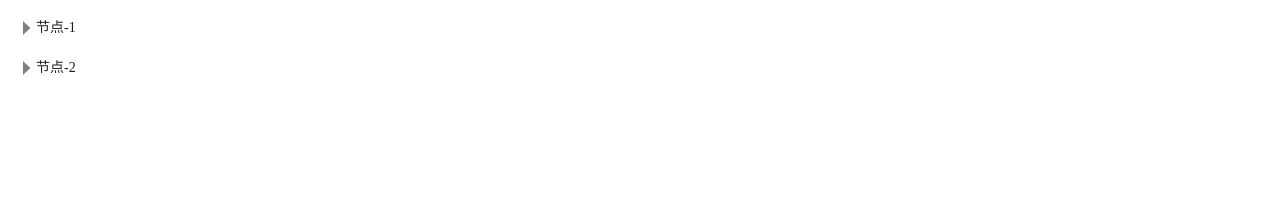
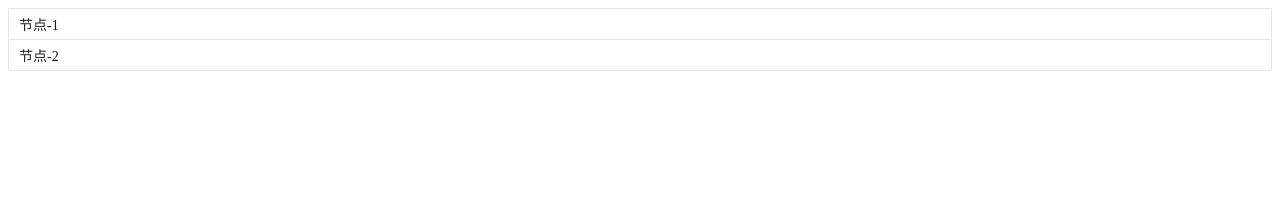
Before and after one commit to undefine4080/Wood-UI-React, a React (Vite) app: page /#/tree in a window 1280 px wide. Before the commit this address led to /#/checkbox. Shown: the top 218 px of the page. Built offline with nearby package versions, Linux system fonts and the light colour scheme.

Commit message:
refactor: make the Tree collapsable

```diff
--- a/src/components/Tree copy/Tree.tsx
+++ b/src/components/Tree copy/Tree.tsx
@@ -1,18 +1,19 @@
 import React, { useState } from 'react';
-import { propsTree, treeEvents, treeNodeData } from './type';
+import { propsTree } from './type';
 import TreeNode from './TreeNode';
 
 import './tree.less';
 
 // dfs
-const generateTreeNode = (node: any, events: treeEvents) => {
-    if (!node) return null;
+const generateTreeNode = (data: any, depth: number) => {
+    if (!data) return;
 
     return (
-        <TreeNode key={node.id} {...node} {...events}>
-            {node.children &&
-                node.children.map((child: any) =>
-                    generateTreeNode(child, events),
+        <TreeNode key={data.id} {...data} depth={depth}>
+            {Array.isArray(data.children) &&
+                data.children.length &&
+                data.children.map((child: any) =>
+                    generateTreeNode(child, depth + 1),
                 )}
         </TreeNode>
     );
@@ -22,19 +23,13 @@ const TreeContext = React.createContext<any>({});
 const Provider = TreeContext.Provider;
 
 function Tree(props: propsTree) {
-    const { data, onExpand, onCollapse, onSelect, selectable = false } = props;
-
-    const [selectNode, setSelectNode] = useState({});
-
-    const events: treeEvents = {};
-    onExpand && (events.onExpand = onExpand);
-    onCollapse && (events.onCollapse = onCollapse);
-    onSelect && (events.onSelect = onSelect);
+    const { data, selectable = false } = props;
 
     return (
         <div className='wdu-tree'>
-            <Provider value={{ data, selectable, selectNode, setSelectNode }}>
-                {data && data.map((item) => generateTreeNode(item, events))}
+            <Provider value={{ data }}>
+                {data.length &&
+                    data.map((nodeData) => generateTreeNode(nodeData, 0))}
             </Provider>
         </div>
     );
--- a/src/components/Tree copy/TreeNode.tsx
+++ b/src/components/Tree copy/TreeNode.tsx
@@ -1,108 +1,72 @@
-import React, { MouseEvent, useContext, useEffect, useState } from 'react';
-import { propsTreeNode, selectNodes, treeNodeData } from './type';
-import { Checkbox } from '@component/Checkbox/Checkbox';
+import {
+    LegacyRef,
+    useCallback,
+    useContext,
+    useEffect,
+    useRef,
+    useState,
+} from 'react';
 import { TreeContext } from './Tree';
 
-const nodeBase = 'wdu-tree__node';
-const labelBase = 'wdu-tree__node-label';
-const nodeStyleMap = {
-    base: nodeBase,
-    expand: `${nodeBase} ${nodeBase}-children--expand`,
-};
-const labelStyleMap = {
-    base: labelBase,
-    leaf: `${labelBase} ${labelBase}--leaf`,
-    open: `${labelBase} ${labelBase}--open`,
+const T = 'wdu-tree__node';
+const CONTAINER = {
+    EXPAND: 'auto',
+    COLLAPSE: '0',
 };
 
 function TreeNode(props: propsTreeNode) {
-    const {
-        id,
-        label,
-        children,
-        open = false,
-        onExpand,
-        onCollapse,
-        onSelect,
-        select = false,
-    } = props;
+    const { label, children, depth } = props;
 
     const { selectable, setSelectNode } = useContext(TreeContext);
 
-    const [nodeSelect, setNodeSelect] = useState(select);
-    const [nodeExpand, setNodeExpand] = useState(open);
-    const [nodeStyle, setNodeStyle] = useState(nodeStyleMap.base);
-    let [labelStyle, setLabelStyle] = useState(labelStyleMap.base);
-
-    const currentNode = { id, label };
+    const refNodeChild = useRef<HTMLDivElement>(null);
+    const lastNodeContainerHeight = useRef('');
+    const [expand, setExpand] = useState(false);
+    const [nodeContainerHeight, setNodeContainerHeight] = useState(
+        CONTAINER.COLLAPSE,
+    );
 
     useEffect(() => {
-        if (nodeExpand) {
-            setLabelStyle(labelStyleMap.open);
-            setNodeStyle(nodeStyleMap.expand);
+        if (expand) {
+            const childNodeCounts = children.length;
+            if (childNodeCounts) {
+                setNodeContainerHeight(
+                    lastNodeContainerHeight.current ||
+                        `${childNodeCounts * 30}px`,
+                );
+            }
         } else {
-            setNodeStyle(nodeStyleMap.base);
-            setLabelStyle(labelStyleMap.base);
+            if (refNodeChild.current) {
+                const { clientHeight } = refNodeChild.current;
+                if (clientHeight) {
+                    lastNodeContainerHeight.current =
+                        refNodeChild.current.style.height = `${clientHeight}px`;
+
+                    setTimeout(() => {
+                        setNodeContainerHeight('0');
+                    }, 50);
+                }
+            }
         }
-    }, [nodeExpand]);
-
-    if (!children) {
-        labelStyle = labelStyleMap.leaf;
-    }
-
-    const toggleNode = (e: MouseEvent) => {
-        e.stopPropagation();
-        if (!children) return;
-        setNodeExpand(!nodeExpand);
-        !nodeExpand
-            ? onExpand && onExpand(currentNode)
-            : onCollapse && onCollapse(currentNode);
-    };
-
-    const handleSelect = (checked: boolean, triggerByClick = true) => {
-        setSelectNode((prev: selectNodes) => {
-            let newState;
-            if (checked) {
-                newState = { ...prev, [id]: currentNode };
-            } else {
-                delete prev[id];
-                newState = { ...prev };
-            }
-
-            // if it is not called by parent selection,then call the user callback
-            if (triggerByClick) {
-                const selectedNodes: Array<treeNodeData> =
-                    Object.values(newState);
-                onSelect && onSelect(selectedNodes);
-            }
-
-            return newState;
-        });
-        setNodeSelect(checked);
-    };
-
-    // handle child node selection when parent node is selected
-    useEffect(() => {
-        setNodeSelect(select);
-    }, [select]);
+    }, [expand]);
 
     return (
-        <div className={nodeStyle}>
-            <div className={labelStyle} onClick={toggleNode}>
-                {selectable && (
-                    <Checkbox onChange={handleSelect} checked={nodeSelect} />
-                )}
-
-                {label}
+        <div className={`${T}`}>
+            <div className={`${T}-label`} onClick={() => setExpand(!expand)}>
+                <span style={{ marginLeft: `${depth * 20}px` }}>{label}</span>
             </div>
 
             {children?.length && (
-                <div className='wdu-tree__node-children'>
-                    {children.map((child) => {
-                        return React.cloneElement(child, {
-                            select: nodeSelect,
-                        });
-                    })}
+                <div
+                    ref={refNodeChild}
+                    className={`${T}-children`}
+                    style={{ height: `${nodeContainerHeight}` }}
+                    onTransitionEnd={() => {
+                        setNodeContainerHeight(
+                            expand ? CONTAINER.EXPAND : CONTAINER.COLLAPSE,
+                        );
+                    }}>
+                    {children}
                 </div>
             )}
         </div>
--- a/src/components/Tree copy/tree.less
+++ b/src/components/Tree copy/tree.less
@@ -1,47 +1,27 @@
-
 @nodeHeight: 40px;
 
 .wdu-tree {
-    flex-grow: 1;
-}
+    background-color: white;
+    .wdu-border-light();
+    border-bottom: none;
 
-@iconSize: 5px;
-
-.wdu-tree__node {
-    height: @nodeHeight;
-    transition: all 0.3s cubic-bezier(0.075, 0.82, 0.165, 1);
+    &__node {
         overflow: hidden;
 
         &-label {
             .wdu-text-normal();
-        padding-left: 10px;
-        line-height: @nodeHeight;
-        height: @nodeHeight;
+            border-bottom: 1px solid rgb(231, 231, 231);
+            padding: 0 10px;
+            height: 30px;
             display: flex;
             align-items: center;
+            transition: background-color 0.3s
+                cubic-bezier(0.075, 0.82, 0.165, 1);
 
             &:hover {
                 color: white;
                 cursor: pointer;
-            background-color: #4969b4;
-
-            &::before {
-                border-top-color: white;
-                border-right-color: white;
-            }
-        }
-
-        &::before {
-            content: '';
-            display: inline-block;
-            transition: all .2s ease;
-            border-top: @iconSize solid grey;
-            border-left: @iconSize solid rgba(128, 128, 128, 0);
-            border-right: @iconSize solid grey;
-            border-bottom: @iconSize solid rgba(128, 128, 128, 0);
-            margin-right: 8px;
-            transform-origin: center center;
-            transform: rotate(45deg);
+                background-color: rgb(73, 105, 180);
             }
 
             &--leaf {
@@ -62,11 +42,28 @@
         }
 
         &-children {
-        margin-left: 25px;
-        transition: all 0.3s cubic-bezier(0.075, 0.82, 0.165, 1);
+            height: 0;
+            transition: all 0.2s ease;
+        }
+    }
 
-        &--expand {
-            height: max-content;
+    &__small {
+        .wdu-tree__node-label {
+            height: 25px;
+        }
+    }
+
+    &__normal {
+        .wdu-tree__node-label {
+            height: 30px;
+        }
+    }
+
+    &__large {
+        .wdu-tree__node-label {
+            height: 40px;
         }
     }
 }
+
+@iconSize: 5px;
--- a/src/doc/Example.tsx
+++ b/src/doc/Example.tsx
@@ -1,5 +1,4 @@
-import { useRef } from 'react';
-import { Tree } from '@component/Tree/Tree';
+import { Tree } from '@component/Tree copy/Tree';
 
 const testData = [
     {
```
Also changed, not shown: src/components/Tree copy/type.ts (+15 -1 lines). Lines whose indentation alone changed are shown as unchanged.
